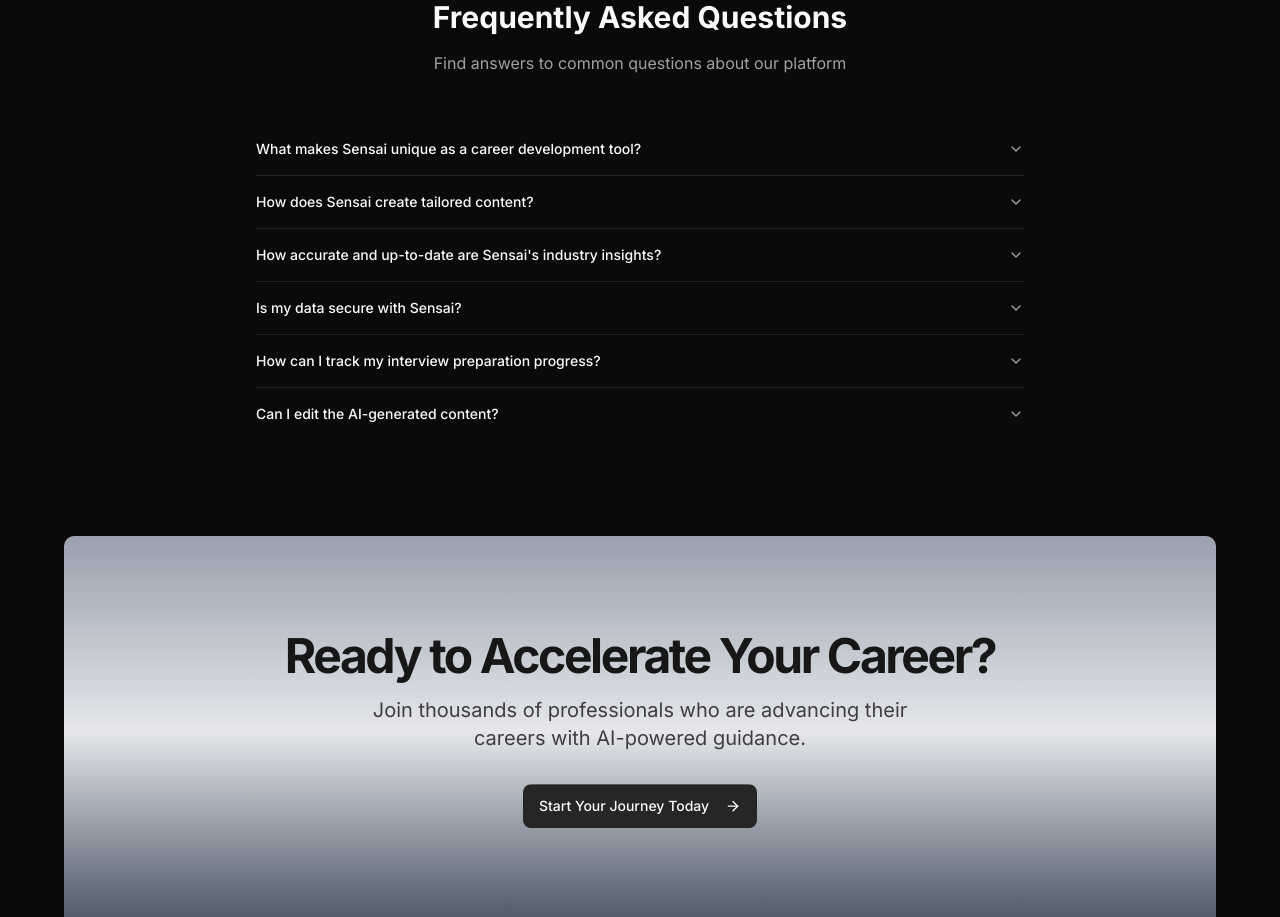
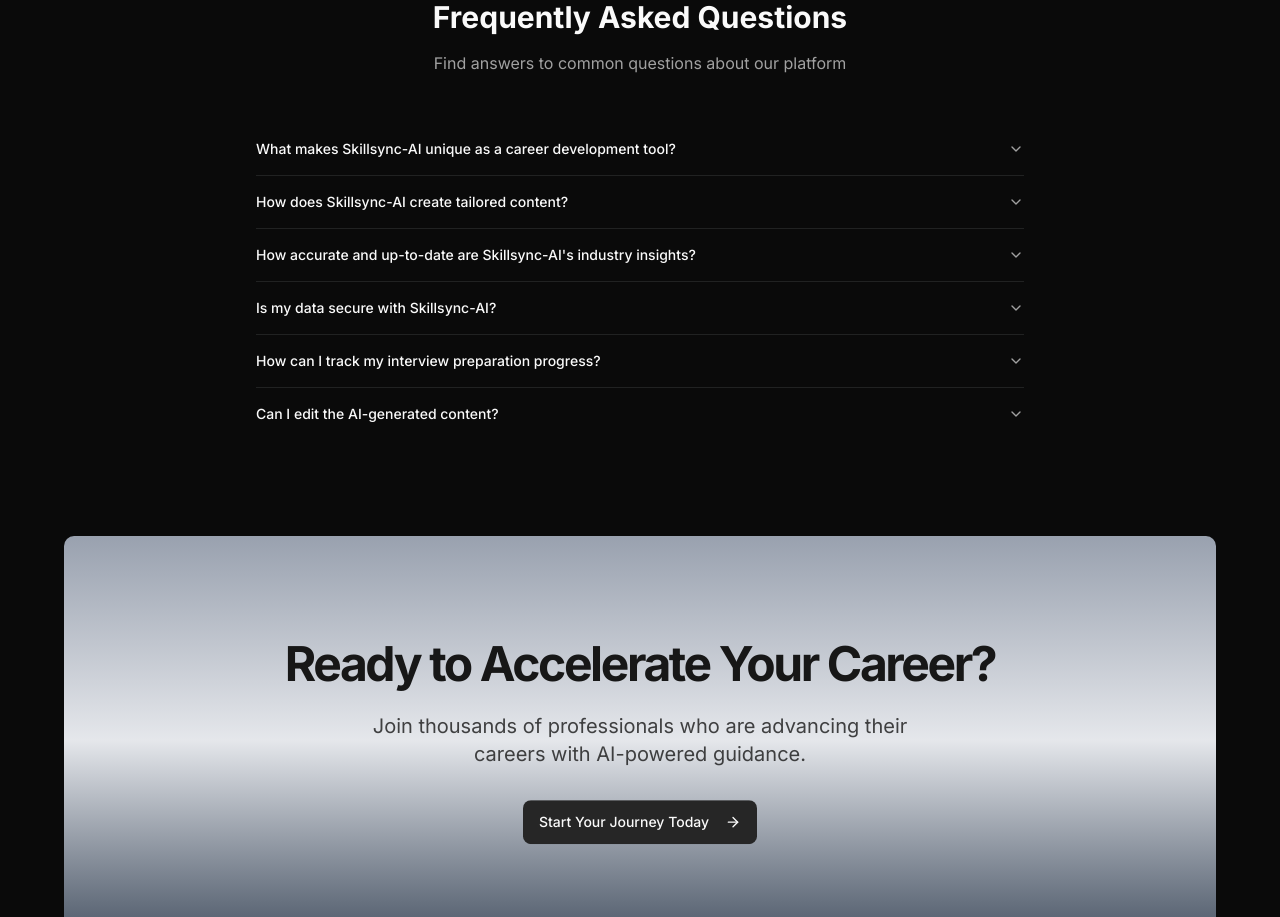
Before and after one commit to curious-keshav/skillsync-ai, a Next.js app: page / in a window 1280 px wide. Shown: the part 3360-4277 px from the top of the page. Built offline with nearby package versions, Linux system fonts and the light colour scheme; no server answers.

Commit message:
added padding

```diff
--- a/app/page.tsx
+++ b/app/page.tsx
@@ -169,7 +169,7 @@
       <section className="w-full">
         <div className="mx-auto py-24 gradient rounded-lg">
           <div className="flex flex-col items-center justify-center space-y-4 text-center max-w-3xl mx-auto">
-            <h2 className="text-3xl font-bold tracking-tighter text-primary-foreground sm:text-4xl md:text-5xl">
+            <h2 className="text-3xl font-bold tracking-tighter text-primary-foreground sm:text-4xl md:text-5xl p-2">
               Ready to Accelerate Your Career?
             </h2>
             <p className="mx-auto max-w-[600px] text-primary-foreground/80 md:text-xl">
--- a/components/Header.tsx
+++ b/components/Header.tsx
@@ -37,7 +37,7 @@
     <header className="fixed top-0 w-full border-b bg-background/80 backdrop-blur-md z-50 supports-[backdrop-filter]:bg-background/60">
       <nav className="container mx-auto px-4 h-16 flex items-center justify-between">
         <Link href="/">
-          <Image src={"/logo1.png"} alt="Sensai Logo" width={200} height={60} className="h-12 py-1 w-auto object-contain" />
+          <Image src={"/logo1.png"} alt="Skillsync-AI Logo" width={200} height={60} className="h-12 py-1 w-auto object-contain" />
         </Link>
 
         <div className="flex items-center space-x-2 md:space-x-4">
--- a/data/faqs.tsx
+++ b/data/faqs.tsx
@@ -1,32 +1,32 @@
 export const faqs = [
   {
-    question: "What makes Sensai unique as a career development tool?",
+    question: "What makes Skillsync-AI unique as a career development tool?",
     answer:
-      "Sensai combines AI-powered career tools with industry-specific insights to help you advance your career. Our platform offers three main features: an intelligent resume builder, a cover letter generator, and an adaptive interview preparation system. Each tool is tailored to your industry and skills, providing personalized guidance for your professional journey.",
+      "Skillsync-AI combines AI-powered career tools with industry-specific insights to help you advance your career. Our platform offers three main features: an intelligent resume builder, a cover letter generator, and an adaptive interview preparation system. Each tool is tailored to your industry and skills, providing personalized guidance for your professional journey.",
   },
   {
-    question: "How does Sensai create tailored content?",
+    question: "How does Skillsync-AI create tailored content?",
     answer:
-      "Sensai learns about your industry, experience, and skills during onboarding. It then uses this information to generate customized resumes, cover letters, and interview questions. The content is specifically aligned with your professional background and industry standards, making it highly relevant and effective.",
+      "Skillsync-AI learns about your industry, experience, and skills during onboarding. It then uses this information to generate customized resumes, cover letters, and interview questions. The content is specifically aligned with your professional background and industry standards, making it highly relevant and effective.",
   },
   {
-    question: "How accurate and up-to-date are Sensai's industry insights?",
+    question: "How accurate and up-to-date are Skillsync-AI's industry insights?",
     answer:
       "We update our industry insights weekly using advanced AI analysis of current market trends. This includes salary data, in-demand skills, and industry growth patterns. Our system constantly evolves to ensure you have the most relevant information for your career decisions.",
   },
   {
-    question: "Is my data secure with Sensai?",
+    question: "Is my data secure with Skillsync-AI?",
     answer:
       "Absolutely. We prioritize the security of your professional information. All data is encrypted and securely stored using industry-standard practices. We use Clerk for authentication and never share your personal information with third parties.",
   },
   {
     question: "How can I track my interview preparation progress?",
     answer:
-      "Sensai tracks your performance across multiple practice interviews, providing detailed analytics and improvement suggestions. You can view your progress over time, identify areas for improvement, and receive AI-generated tips to enhance your interview skills based on your responses.",
+      "Skillsync-AI tracks your performance across multiple practice interviews, providing detailed analytics and improvement suggestions. You can view your progress over time, identify areas for improvement, and receive AI-generated tips to enhance your interview skills based on your responses.",
   },
   {
     question: "Can I edit the AI-generated content?",
     answer:
-      "Yes! While Sensai generates high-quality initial content, you have full control to edit and customize all generated resumes, cover letters, and other content. Our markdown editor makes it easy to refine the content to perfectly match your needs.",
+      "Yes! While Skillsync-AI generates high-quality initial content, you have full control to edit and customize all generated resumes, cover letters, and other content. Our markdown editor makes it easy to refine the content to perfectly match your needs.",
   },
 ];
```
